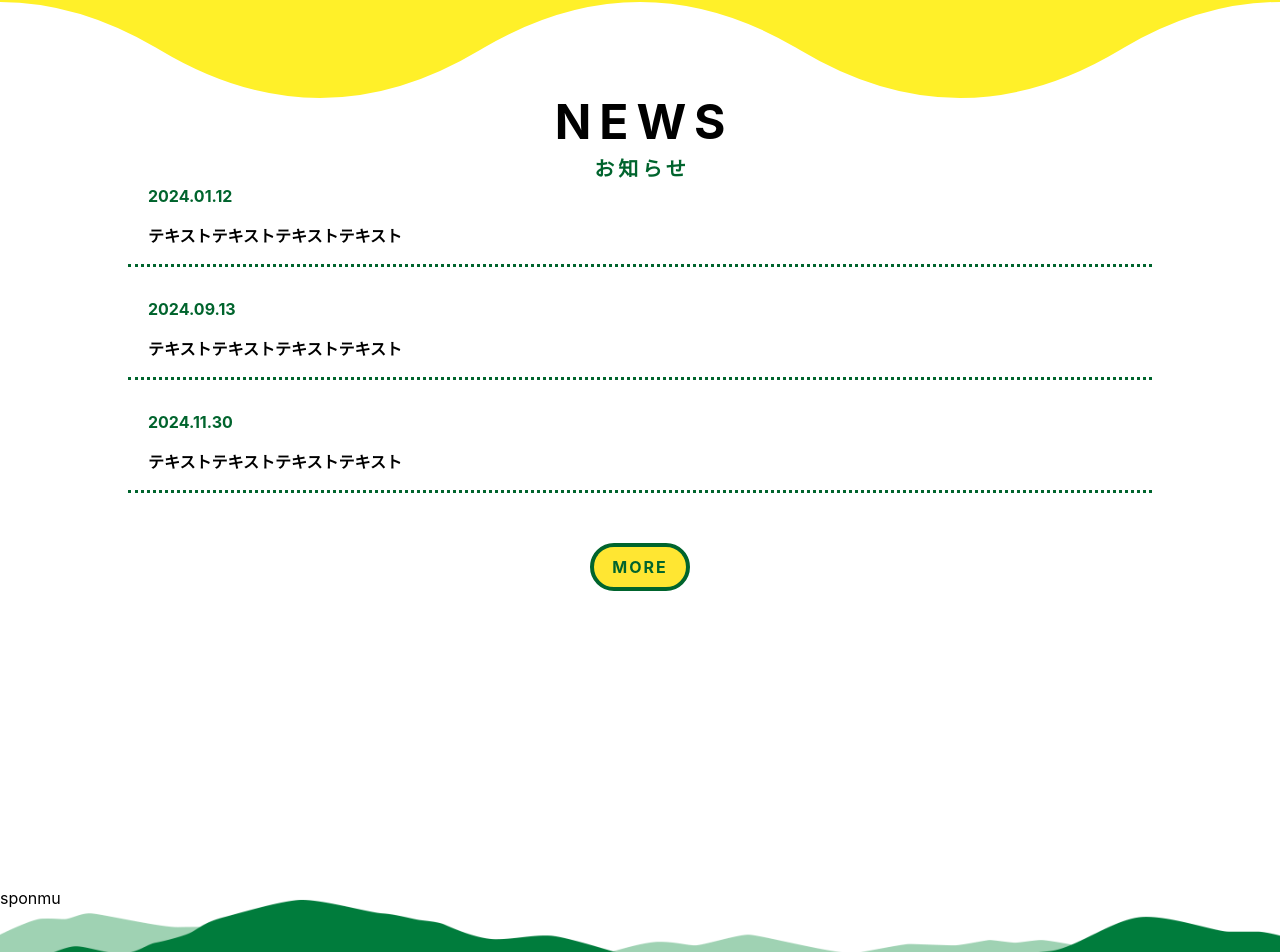
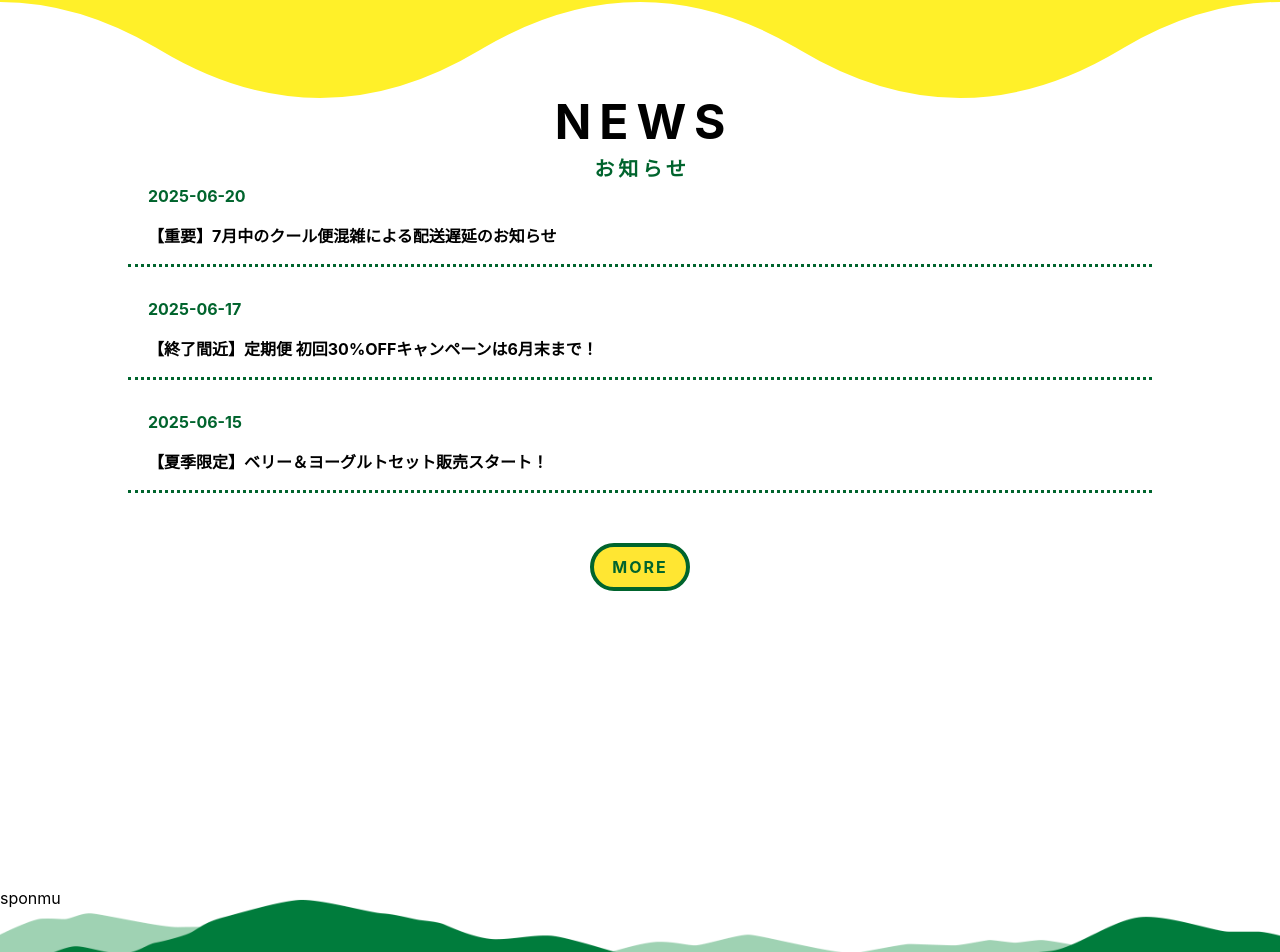
Before and after one commit to miyaTb/sponmu, a React (Create React App) app: page / in a window 1280 px wide. Shown: the part 5288-6240 px from the top of the page. Built offline with nearby package versions, Linux system fonts and the light colour scheme; a web font is replaced by a local one.

Commit message:
fix/news部分をタイトルにする

```diff
--- a/src/components/NewsList.jsx
+++ b/src/components/NewsList.jsx
@@ -2,16 +2,17 @@ import React from "react";
 import NewsHeading from "./NewsHeading";
 import styles from "./MyComponent.module.css";
 
+import news from "../data/news.json";
+
 const NewsList = () => {
-  const news = [
-    { date: "2024.01.12", title: "テキストテキストテキストテキスト" },
-    { date: "2024.09.13", title: "テキストテキストテキストテキスト" },
-    { date: "2024.11.30", title: "テキストテキストテキストテキスト" },
-  ];
+  const sortedNews = [...news].sort((a, b) => {
+    return new Date(b.date) - new Date(a.date);
+  });
+
   return (
     <div>
       <ul className={styles.newsList}>
-        {news.map((item) => (
+        {sortedNews.slice(0, 3).map((item) => (
           <li className={styles.newsListItem}>
             <NewsHeading date={item.date} title={item.title}></NewsHeading>
           </li>
--- a/src/components/PaginationExample.jsx
+++ b/src/components/PaginationExample.jsx
@@ -3,31 +3,19 @@ import Pagination from "./Pagination";
 import NewsHeading from "./NewsHeading";
 import styles from "./MyComponent.module.css";
 
-const news = [
-  { date: "2024.01.12", title: "テキストテキストテキストテキスト" },
-  { date: "2024.09.13", title: "テキストテキストテキストテキスト" },
-  { date: "2024.11.30", title: "テキストテキストテキストテキスト" },
-  { date: "2024.01.01", title: "テキストテキストテキストテキスト" },
-  { date: "2024.01.01", title: "テキストテキストテキストテキスト" },
-  { date: "2024.01.01", title: "テキストテキストテキストテキスト" },
-  { date: "2024.01.01", title: "テキストテキストテキストテキスト" },
-  { date: "2024.01.01", title: "テキストテキストテキストテキスト" },
-  { date: "2024.01.01", title: "テキストテキストテキストテキスト" },
-  { date: "2024.01.01", title: "テキストテキストテキストテキスト" },
-  { date: "2024.01.01", title: "テキストテキストテキストテキスト" },
-  { date: "2024.01.01", title: "テキストテキストテキストテキスト" },
-  { date: "2024.01.01", title: "テキストテキストテキストテキスト" },
-  { date: "2024.01.01", title: "テキストテキストテキストテキスト" },
-  { date: "2024.01.01", title: "テキストテキストテキストテキスト" },
-];
+import news from "../data/news.json";
 
 const PaginationExample = () => {
+  const sortedNews = [...news].sort((a, b) => {
+    return new Date(b.date) - new Date(a.date);
+  });
+
   const itemsPerPage = 5;
   const [currentPage, setCurrentPage] = useState(1);
 
   const totalPages = Math.ceil(news.length / itemsPerPage);
   const startIndex = (currentPage - 1) * itemsPerPage;
-  const currentItems = news.slice(startIndex, startIndex + itemsPerPage);
+  const currentItems = sortedNews.slice(startIndex, startIndex + itemsPerPage);
 
   return (
     <div>
```
